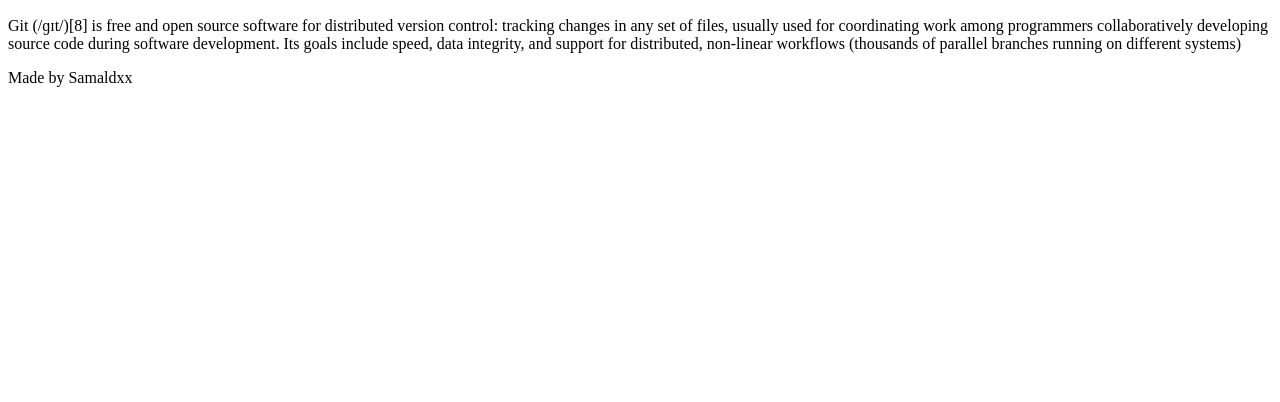
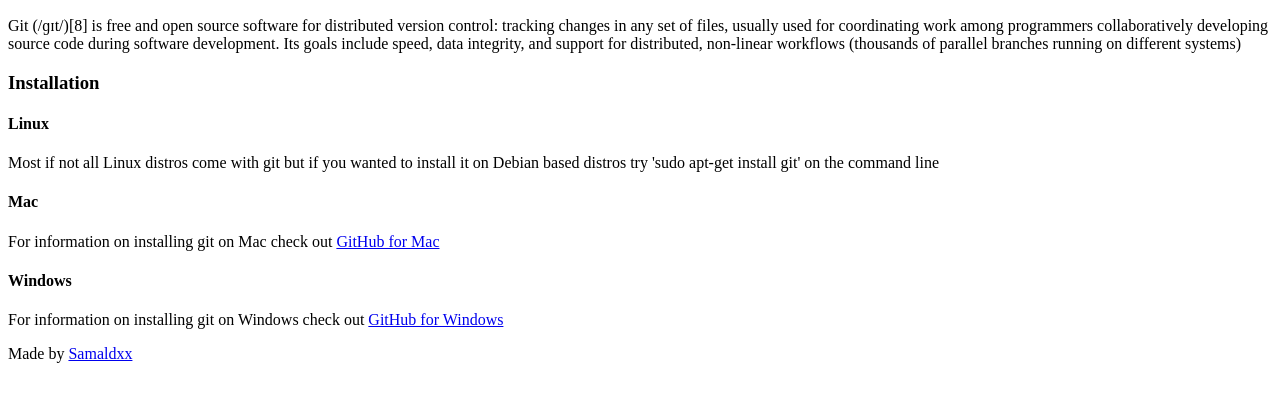
Before and after one commit to Samaldxx/cheatsheet, a plain HTML site: page index.html in a window 1280 px wide. Shown: the part 110-512 px from the top of the page. Drawn offline with Linux system fonts and the light colour scheme.

Commit message:
Add Installation instructions

```diff
--- a/index.html
+++ b/index.html
@@ -21,9 +21,34 @@
             non-linear workflows (thousands of parallel branches running
             on different systems)
         </p>
+        <h3>
+            Installation
+        </h3>
+        <h4>
+            Linux
+        </h4>
+        <p>
+            Most if not all Linux distros come with git but if you wanted to install
+            it on Debian based distros try 'sudo apt-get install git' on the command line
+        </p>
+        <h4>
+            Mac
+        </h4>
+        <p>
+            For information on installing git on Mac check out <a href="https://mac.github.com">
+            GitHub for Mac</a>
+            </a>
+        </p>
+        <h4>
+            Windows
+        </h4>
+        <p>
+            For information on installing git on Windows check out <a href="https://windows.github.com">
+            GitHub for Windows</a>
+        </p>
     </header>
     <footer>
-        Made by Samaldxx
+        Made by <a href="https://github.com/Samaldxx">Samaldxx</a>
     </footer>
 </body>
 </html>
```
